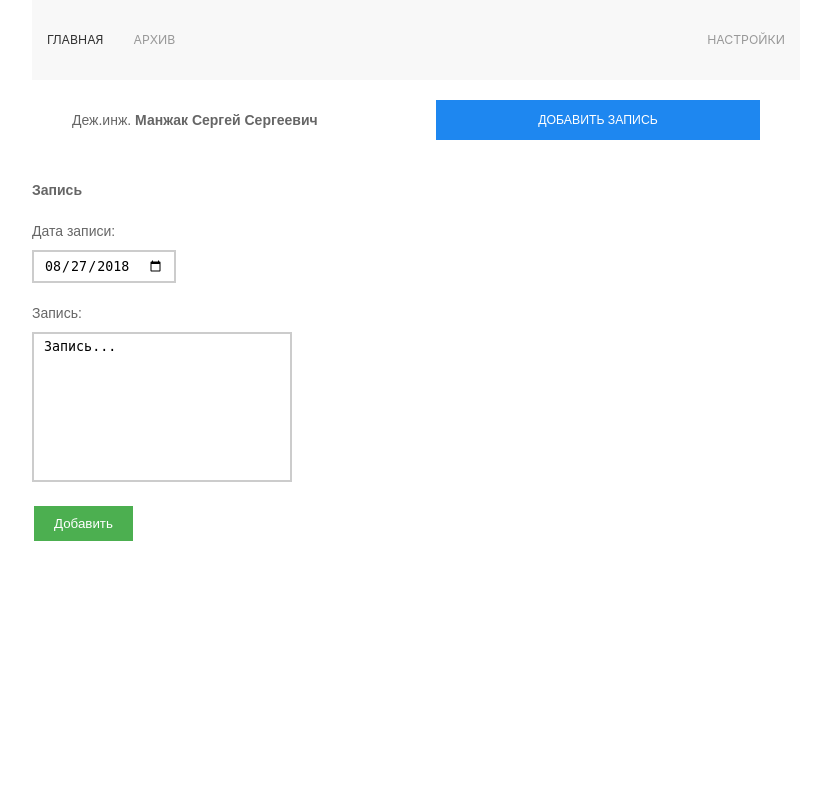
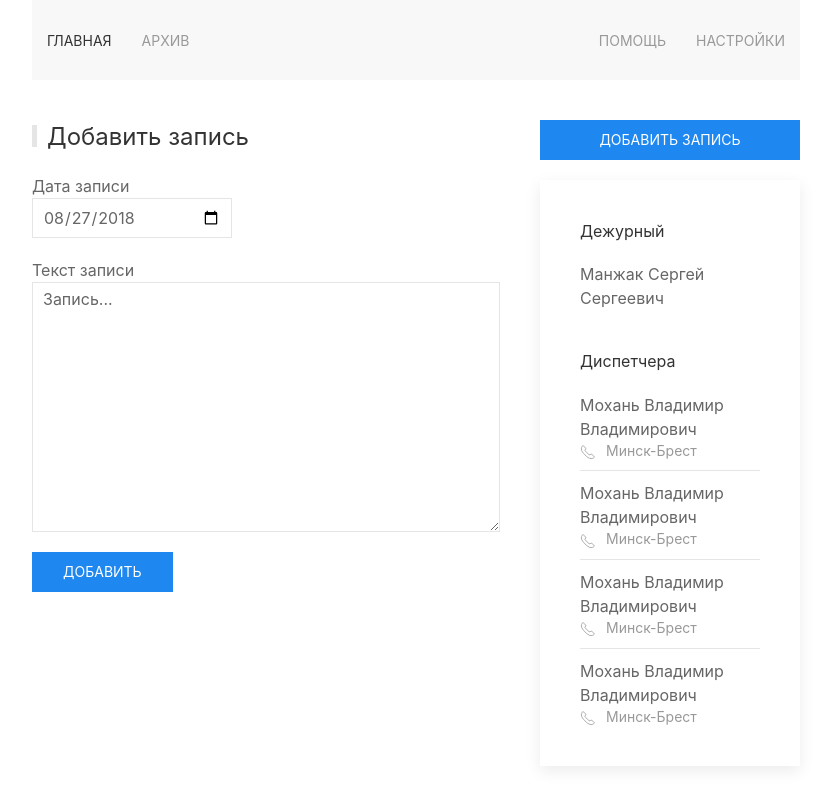
Before and after one commit to manzhakdotcom/smena, a Django app: page /journal/add/write-down in a window 1280 px wide. Shown: the whole page, without its empty margins (224-1055 px from the left). Run offline with Django 3.2, Linux system fonts and the light colour scheme.

Commit message:
Add styling to all site

```diff
--- a/journal/forms.py
+++ b/journal/forms.py
@@ -14,11 +14,16 @@ class WriteOutForm(forms.ModelForm):
 
 
 class WriteDownForm(forms.ModelForm):
+    def __init__(self, *args, **kwargs):
+        kwargs.setdefault('label_suffix', '')
+        super(WriteDownForm, self).__init__(*args, **kwargs)
+
     class Meta:
         model = WriteDown
         fields = ('date_created', 'write_down')
         widgets = {
-            'date_created': forms.DateInput(attrs={'type': 'date'})
+            'date_created': forms.DateInput(attrs={'type': 'date', 'class': 'uk-input uk-form-width-medium uk-display-block'}),
+            'write_down': forms.Textarea(attrs={'class': 'uk-textarea'}),
         }
 
 
--- a/journal/models.py
+++ b/journal/models.py
@@ -19,7 +19,7 @@ class WriteOut(models.Model):
 
 class WriteDown(models.Model):
     date_created = models.DateField(verbose_name='Дата записи', default=timezone.now)
-    write_down = models.TextField(verbose_name='Запись', default='Запись...')
+    write_down = models.TextField(verbose_name='Текст записи', default='Запись...')
     delete = models.BooleanField(default=False, verbose_name='Удалена')
 
     def __str__(self):
--- a/journal/templates/journal/add/write-down.html
+++ b/journal/templates/journal/add/write-down.html
@@ -1,12 +1,12 @@
 {% extends "index.html" %}
 {% block title %}Добавить запись{% endblock %}
 {% block content %}
-<p><strong>Запись</strong></p>
+<h3 class="uk-heading-bullet">Добавить запись</h3>
 <div>
   <form action="{% url 'journal:add/write-down' %}" method="POST">
       {% csrf_token %}
       {{ form.as_p }}
-      <input type="submit" value="Добавить" >
+      <input class="uk-button uk-button-primary" type="submit" value="Добавить" >
   </form>
 </div>
 {% endblock %}
--- a/static/css/style.css
+++ b/static/css/style.css
@@ -1,152 +1,4 @@
-html, body {
-    font-family: Arial, Helvetica, sans-serif;
-    font-size: 14px;
-}
-
-ul {
-    list-style-type: none;
-}
-
-a {
-    text-decoration: none;
-}
-
-hr {
-    border: none;
-    color: #ccc;
-    background-color: #ccc;
-    height: 1px;
-}
-
-input, select {
-    padding: 6px 10px;
-    margin: 8px 0;
-    box-sizing: border-box;
-    border: 2px solid #ccc;
-    -webkit-transition: 0.5s;
-    transition: 0.5s;
-    display: block;
-    outline: none;
-}
-
-
-input:focus, textarea:focus {
-    border: 2px solid #555;
-}
-
-textarea {
-    width: 260px;
-    height: 150px;
-    padding: 5px 10px;
-    margin: 8px 0;
-    box-sizing: border-box;
-    border: 2px solid #ccc;
-    resize: none;
-    display: block;
-    outline: none;
-
-}
-
-input[type=button], input[type=submit], input[type=reset], button {
-    background-color: #4CAF50;
-    border: none;
-    color: white;
-    padding: 10px 20px;
-    text-decoration: none;
-    margin: 4px 2px;
-    cursor: pointer;
-    display: inline-block;
-}
-
 .wrapp {
     width: 60%;
     margin: 0 auto;
 }
-
-.menu {
-    margin-top: 10px;
-    margin-bottom: 20px;
-}
-
-.menu ul {
-    list-style-type: none;
-    margin: 0;
-    padding: 0;
-    overflow: hidden;
-    border: 1px solid #e7e7e7;
-    background-color: #f3f3f3;
-}
-
-.menu li {
-    float: left;
-}
-
-.menu li a {
-    display: block;
-    color: #666;
-    text-align: center;
-    padding: 14px 16px;
-    text-decoration: none;
-}
-
-.menu li a:hover:not(.active) {
-    background-color: #ddd;
-}
-
-.menu li a.active {
-    color: white;
-    background-color: #4CAF50;
-}
-
-.buttons {
-    margin-top: 30px;
-}
-
-.button {
-    background-color: white;
-    color: black;
-    border: 2px solid #4CAF50;
-    padding: 10px 20px;
-    text-align: center;
-    text-decoration: none;
-    display: inline-block;
-    margin-right: 20px;
-}
-
-.button:hover {
-    background-color: #4CAF50;
-    color: white;
-}
-
-.write-donw-links ul {
-    margin: 0 0 0 -10px;
-    padding: 0;
-    overflow: hidden;
-}
-
-.write-donw-links li {
-    display: inline-block;
-    margin-right: 10px;
-}
-
-.write-donw-links li a {
-    display: block;
-    color: #666;
-    text-align: center;
-    padding: 5px 10px;
-    text-decoration: none;
-}
-
-.section {
-    background-color: #ddd;
-    padding: 10px 10px;
-    margin-bottom: 20px;
-}
-
-.section span {
-    padding: 5px;
-    background-color: #ccc;
-    position: relative;
-    top:-5px;
-    left:-10px;
-}
--- a/templates/index.html
+++ b/templates/index.html
@@ -9,6 +9,7 @@
     <link rel="stylesheet" href="{% static 'css/style.css' %}">
 </head>
 <body class="wrapp">
+
 <nav class="uk-navbar-container" uk-navbar>
 
     <div class="uk-navbar-left">
@@ -23,6 +24,7 @@
     <div class="uk-navbar-right">
 
         <ul class="uk-navbar-nav">
+            <li><a href="#">Помощь</a></li>
             <li>
                 <a href="#">Настройки</a>
                 <div class="uk-navbar-dropdown">
@@ -38,22 +40,18 @@
     </div>
 
 </nav>
+
 <div class="uk-section-xsmall uk-section-default">
-    <div class="uk-container">
 
-        <div class="uk-grid-match uk-child-width-expand" uk-grid>
-            <div>
-                <span><strong>{{ date|date:"d.m.Y" }}</strong></span>
-                <span>Деж.инж. <strong>Манжак Сергей Сергеевич</strong></span>
-            </div>
-            <div>
-                <a class="uk-button uk-button-primary" href="{% url 'journal:add/write-down' %}">Добавить запись</a>
+        <div class="uk-text-left" uk-grid>
+            <div class="uk-width-1-1 uk-margin-medium-left">
             </div>
         </div>
     </div>
-</div>
+
+<div class="uk-text-left" uk-grid>
+    <div class="uk-width-expand">
         {% block content %}
-
             <div class="uk-section-small uk-section-muted uk-preserve-color">
                 <div class="uk-container">
 
@@ -64,10 +62,10 @@
                                     <div class="uk-card uk-card-default uk-card-body">
                                         <span>{{ item.date_created|date:"d.m.Y" }}</span>
                                         <p>{{ item.write_down }}</p>
-                            <ul class="uk-subnav uk-subnav-pill" uk-margin>
-                                <li class="uk-active"><a href="{% url 'journal:add/write-out' %}">Выписка</a></li>
-                                <li><a href="{% url 'journal:add/extra-write-out' %}">Доп. выписка</a></li>
-                                <li><a href="{% url 'journal:detail' item.id %}">Подробно</a></li>
+                                        <ul class="uk-subnav uk-subnav-divider" uk-margin>
+                                            <li><a href="{% url 'journal:add/write-out' %}"><span class="uk-margin-small-right" uk-icon="check"></span>Выписка</a></li>
+                                            <li><a href="{% url 'journal:add/extra-write-out' %}"><span class="uk-margin-small-right" uk-icon="plus"></span>Доп. выписка</a></li>
+                                            <li><a href="{% url 'journal:detail' item.id %}"><span class="uk-margin-small-right" uk-icon="list"></span>Подробно</a></li>
                                         </ul>
                                     </div>
                                 </div>
@@ -79,9 +77,38 @@
 
                 </div>
             </div>
+        {% endblock %}
+    </div>
+    <div class="uk-width-medium">
+        <p uk-margin>
+            <a class="uk-button uk-button-primary uk-width-1-1" href="{% url 'journal:add/write-down' %}">Добавить запись</a>
+        </p>
+        <div class="uk-card uk-card-default uk-card-body">
+            <h5>Дежурный <span class="uk-label uk-label-success">{{ date|date:"d.m.Y" }}</span></h5>
+            <p class="uk-text-break">Манжак Сергей Сергеевич</p>
+            <h5>Диспетчера</h5>
+            <ul class="uk-list uk-list-divider">
+                <li>
+                    <p class="uk-margin-remove-bottom uk-text-break">Мохань Владимир Владимирович</p>
+                    <span class="uk-text-meta"><span class="uk-margin-small-right" uk-icon="icon: receiver; ratio: 0.8"  uk-tooltip="тел. 225-96-95"></span>Минск-Брест</span>
+                </li>
+                <li>
+                    <p class="uk-margin-remove-bottom uk-text-break">Мохань Владимир Владимирович</p>
+                    <span class="uk-text-meta"><span class="uk-margin-small-right" uk-icon="icon: receiver; ratio: 0.8"  uk-tooltip="тел. 225-96-95"></span>Минск-Брест</span>
+                </li>
+                <li>
+                    <p class="uk-margin-remove-bottom uk-text-break">Мохань Владимир Владимирович</p>
+                    <span class="uk-text-meta"><span class="uk-margin-small-right" uk-icon="icon: receiver; ratio: 0.8"  uk-tooltip="тел. 225-96-95"></span>Минск-Брест</span>
+                </li>
+                <li>
+                    <p class="uk-margin-remove-bottom uk-text-break">Мохань Владимир Владимирович</p>
+                    <span class="uk-text-meta"><span class="uk-margin-small-right" uk-icon="icon: receiver; ratio: 0.8"  uk-tooltip="тел. 225-96-95"></span>Минск-Брест</span>
+                </li>
+            </ul>
+        </div>
+    </div>
 
-{% endblock %}
-
+</div>
 <script src="{% static 'js/uikit.min.js' %}"></script>
 <script src="{% static 'js/uikit-icons.min.js' %}"></script>
 </body>
```
Also changed, not shown: journal/templates/journal/detail.html (+21 -29 lines). Lines whose indentation alone changed are shown as unchanged.
